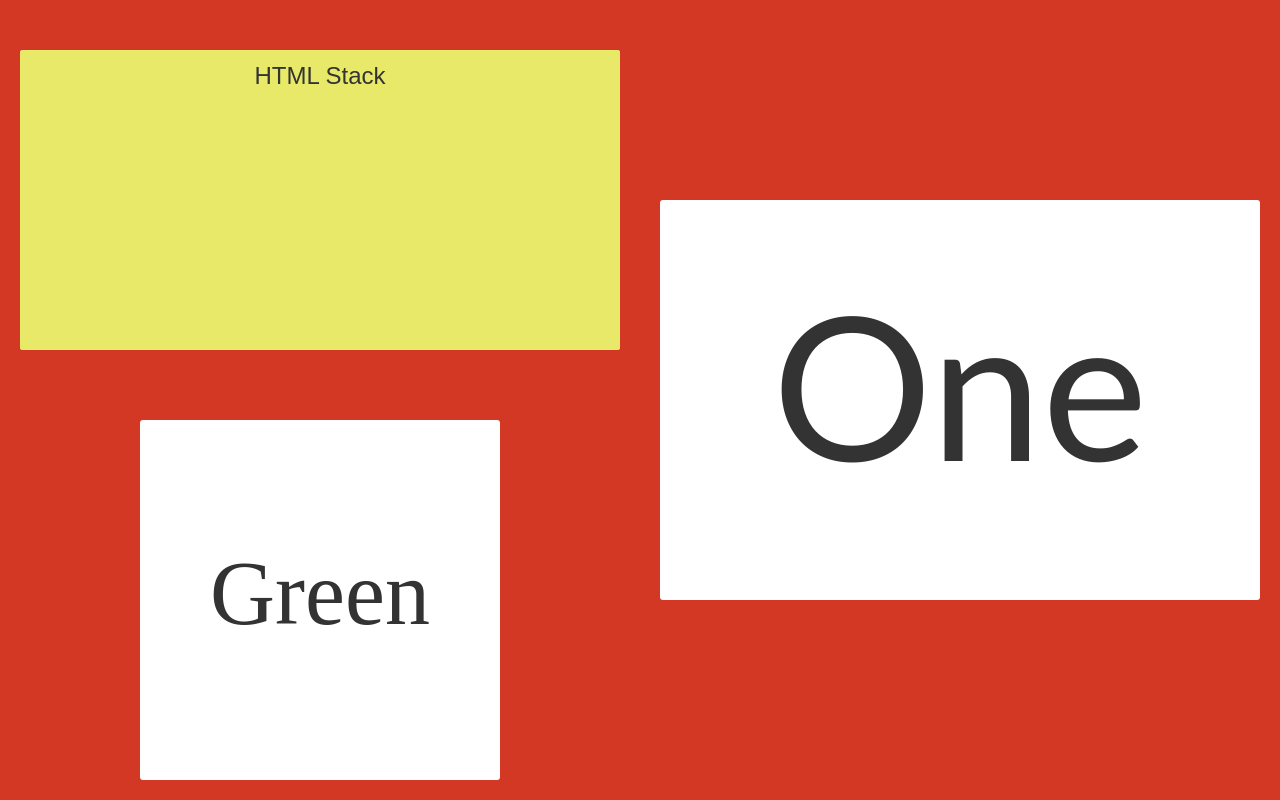
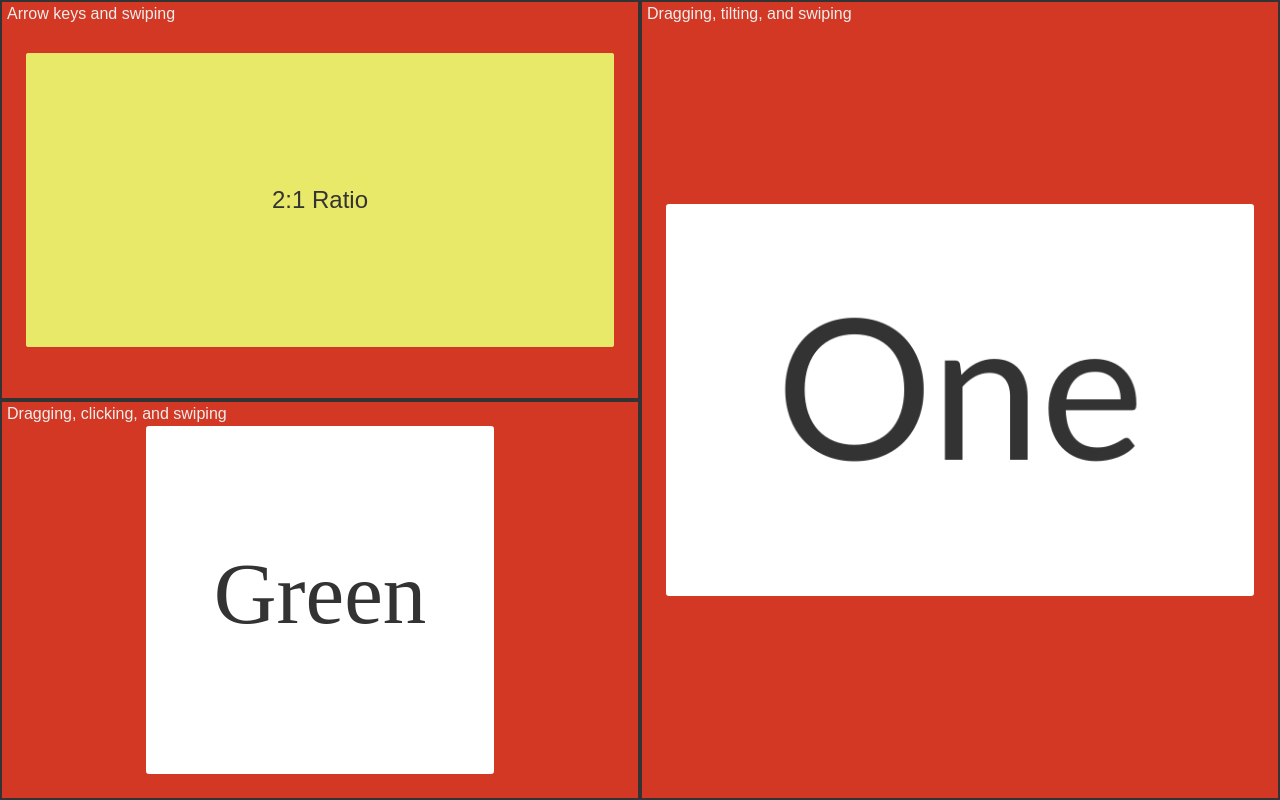
Before and after one commit to Ryan-Rutledge/FlashcardStacks, a plain HTML site: page index.html in a window 1280 px wide. Drawn offline with Linux system fonts and the light colour scheme.

Commit message:
Added card action data attributes

```diff
--- a/css/flashcardStacks.css
+++ b/css/flashcardStacks.css
@@ -1,16 +1,10 @@
-.fc_stack {
+.fc_container {
 	overflow: hidden;
 	box-sizing: border-box;
-
-	-webkit-touch-callout: none;
-	-webkit-user-select: none;
-	-khtml-user-select: none;
-	-moz-user-select: none;
-	-ms-user-select: none;
-	user-select: none;
+	padding: 1%;
 }
 
-.fc_stack > div {
+.fc_holder {
 	width: 100%;
 	height: 100%;
 	position: relative;
@@ -22,15 +16,11 @@
 
 .fc_card {
 	position: absolute;
-	top: 0;
-	right: 0;
-	bottom: 0;
-	left: 0;
+	top: 0; right: 0; bottom: 0; left: 0;
 	margin: auto;
 
 	width: 600px;
 	height: 400px;
-	cursor: pointer;
 
 	transform-style: preserve-3d;
 	-webkit-transform-style: preserve-3d;
@@ -47,6 +37,14 @@
 	-webkit-backface-visibility: hidden;
 	-ms-backface-visibility: hidden;
 	backface-visibility: hidden;
+}
+canvas.fc_side {
+	-webkit-touch-callout: none;
+	-webkit-user-select: none;
+	-khtml-user-select: none;
+	-moz-user-select: none;
+	-ms-user-select: none;
+	user-select: none;
 }
 
 .fc_side, .fc_content {
@@ -67,12 +65,7 @@
 	-webkit-transition: -webkit-transform 0.4s ease-out;
 	transition: transform 0.5s ease-out;
 }
-.fc_back {
-	-webkit-transform: rotateY(180deg);
-	-ms-transform: rotateY(180deg);
-	transform: rotateY(180deg);
-}
-.fc_facedown, .fc_faceup.fc_flipLeft {
+.fc_back, .fc_facedown, .fc_faceup.fc_flipLeft {
 	-webkit-transform: rotateY(180deg);
 	-ms-transform: rotateY(180deg);
 	transform: rotateY(180deg);
@@ -110,16 +103,21 @@
 .fc_facedown.fc_tiltLeft {
 	-webkit-transform: rotateY(160deg);
 	-ms-transform: rotateY(160deg);
-	transform: rotateY(1650eg);
+	transform: rotateY(160deg);
 }
 
-.fc_noAnimation > .fc_back, .fc_flipLeft, .fc_flipRight {
+.fc_noAnimation, .fc_noAnimation > .fc_back {
 	-webkit-transform: none;
 	-moz-transform: none;
 	-ms-transform: none;
 	transform: none;
 }
-.fc_noAnimation > .fc_back{
+.fc_noAnimation > .fc_side {
+	-webkit-backface-visibility: visible;
+	-ms-backface-visibility: visible;
+	backface-visibility: visible;
+}
+.fc_noAnimation > .fc_back {
 	display: none;
 }
 .fc_noAnimation.fc_facedown > .fc_back {
--- a/index.html
+++ b/index.html
@@ -19,11 +19,18 @@
 				margin: 0;
 			}
 
-			.fc_stack {
+			.note {
+				position: absolute;
+				top: 3px; left: 5px;
+			}
+			.fc_container {
+				position: relative;
 				height: 50%;
 				width: 50%;
-				padding: 20px;
+				padding: 1.5em;
 				float: left;
+				border: 2px solid #333;
+				color: #eee;
 			}
 			#integers {
 				height: 100%;
@@ -33,56 +40,69 @@
 				color: #333;
 				line-height: 2em;
 				text-align: center;
-				padding: 10px;
+				padding: 5px;
+				display: table;
 			}
-			.fc_content > span {
-				font-size: 1.5em;
-			}
+			button {border: none;}
+			span, button {font-size: 1.5em; vertical-align: middle;}
+			span {display: table-cell;}
 			.fc_content > p {
 				text-align: left;
 				line-height: 1.4em;
 				text-indent: 1ex;
-				font-size: 1.1em;
-				margin: 0;
-				padding: 0;
+				margin: 0; padding: 0;
 			}
+
 			.one {background-color: #e8e968}
-			.two {background-color: #9673d8}
+			.two {background-color: #c9a5f9}
 		</style>
 	</head>
 	<body onload="init()">
 		<!-- words stack -->
-		<div id="words" class="fc_stack" title="Dragging and tilting enabled"
-			data-fc-width="100" data-fc-height="50" data-fc-swipe data-fc-drag data-fc-tilt>
+		<div id="words" class="fc_container" data-fc-width="100" data-fc-height="50" data-fc-arrowkeys data-fc-swipe>
 			<!-- First Card -->
 			<div class="fc_content one">
-				<span>HTML Stack</span>
+				<span>2:1 Ratio</span>
 			</div>
 			<div class="fc_content two">
-				<span>This is a &lt;span&gt; tag.</span>
+				<p>This is a &lt;p&gt; tag. It contains ten different words!</p>
 			</div>
 
 			<!-- Second Card -->
+			<div class="fc_content two" data-fc-flipUp="focusform" data-fc-enter="focusform">
+				<p>What do you want the back of this card to say?</p>
+				<form onsubmit="document.getElementById('backSpan').innerHTML = this.say.value; fc.stacks['words'].flipCard(); return false">
+					<input name="say" autocomplete="off" maxlength="15" type="text" /><br />
+					<button type="submit" type="button">Make it so</button>
+				</form>
+			</div>
 			<div class="fc_content one">
-				<span>2<sup>nd</sup> Card</span>
+				<span id="backSpan">2<sup>nd</sup> Card</span>
 			</div>
 
-			<div class="fc_content two">
-				<p>This text is in a &lt;p&gt; tag, and contains a total of fourteen words.</p>
-			</div>
+			<div class="note">Arrow keys and swiping</div>
 		</div>
 
 		<!-- integers stack -->
-		<div id="integers" class="fc_stack" title="Clicking and arrow keys enabled"
-			data-fc-click data-fc-swipe data-fc-arrowkeys></div>
+		<div id="integers" class="fc_container" data-fc-drag data-fc-swipe data-fc-tilt>
+			<div class="note">Dragging, tilting, and swiping</div>
+		</div>
 
 		<!-- colors stack -->
-		<div id="colors" class="fc_stack" title="Dragging enabled; Canvas dimensions match flashcard dimensions"
-			data-fc-width="50" data-fc-height="50" data-fc-drag data-fc-swipe data-fc-scale></div>
+		<div id="colors" class="fc_container" data-fc-width="50" data-fc-height="50" data-fc-drag data-fc-click data-fc-swipe data-fc-scale>
+			<div class="note">Dragging, clicking, and swiping</div>
+		</div>
 
 
 		<!-- JavaScript -->
 		<script>
+			function focusform(stack) {
+				if (stack.isFaceUp) {
+					say = document.getElementsByName('say')[0]
+					say.value = '';
+					say.focus();
+				}
+			}
 			/******************************
 			 * Integer class              *
 			 ******************************/
@@ -144,14 +164,14 @@
 				ctx.fill();
 				ctx.closePath()
 			}
-			Color.prototype.onFlipDown = function(fc_stack) {
-				document.body.style.backgroundColor = this.color;
+			Color.prototype.onFlipDown = function(stack) {
+				stack.container.style.backgroundColor = this.color;
 			}
-			Color.prototype.onFlipUp = function(fc_stack) {
-				document.body.style.backgroundColor = '';
+			Color.prototype.onFlipUp = function(stack) {
+				stack.container.style.backgroundColor = '';
 			}
-			Color.prototype.onEnter = function(fc_stack) {
-				if (!fc_stack.isFaceUp) this.onFlipDown();
+			Color.prototype.onEnter = function(stack) {
+				if (!stack.isFaceUp) this.onFlipDown(stack);
 			}
 
 			/******************************
--- a/js/flashcardStacks.js
+++ b/js/flashcardStacks.js
@@ -33,41 +33,54 @@ var fc = {
 			this.functions = arguments[0];
 		}
 		else {
+			this.functions = {};
 			this.sides = arguments;
 		}
 	},
 
 	// Stack constructor
-	Stack: function(stack) {
-		this.id = stack.getAttribute('id');
+	Stack: function(container) {
+		this.container = container;
 		this.cur = 0; // Index of current card
 		this.fc_cards = []; // Empty stack of cards
 		this.swipeDist = 1;
 		this.isFaceUp = true;
 
 		// Check which listeners are enabled
-		if (stack.dataset.fcAll === '') {
+		if (container.dataset.fcAll === '') {
 			this.tiltEnabled = this.dragEnabled = this.clickEnabled = this.swipeEnabled = this.arrowkeysEnabled = true;
 		}
 		else {
-			this.tiltEnabled = stack.dataset.fcTilt === '';
-			this.dragEnabled = stack.dataset.fcDrag === '';
-			this.clickEnabled = stack.dataset.fcClick === '';
-			this.swipeEnabled = stack.dataset.fcSwipe === '';
-			this.arrowkeysEnabled = stack.dataset.fcArrowkeys === '';
+			this.tiltEnabled = container.dataset.fcTilt === '';
+			this.dragEnabled = container.dataset.fcDrag === '';
+			this.clickEnabled = container.dataset.fcClick === '';
+			this.swipeEnabled = container.dataset.fcSwipe === '';
+			this.arrowkeysEnabled = container.dataset.fcArrowkeys === '';
 		}
 
-		// Add to appropriate stacks
+		// Add to this stack appropriate arrays
 		if (this.tiltEnabled) fc.tiltStacks.push(this);
 		if (this.dragEnabled) fc.dragStacks.push(this);
 		if (this.clickEnabled) fc.clickStacks.push(this);
 		if (this.swipeEnabled) fc.swipeStacks.push(this);
 		if (this.arrowkeysEnabled) fc.arrowkeyStacks.push(this);
 
-		this.scalingEnabled = stack.dataset.fcScale === '';
+		this.scalingEnabled = container.dataset.fcScale === '';
+
+
+		// Assign stack functions
+		this.functions = {};
+		this.functions.onChange = container.dataset.fcChange ? window[container.dataset.fcChange]:null;
+		this.functions.onEnter = container.dataset.fcEnter ? window[container.dataset.fcEnter]:null;
+		this.functions.onLeave = container.dataset.fcLeave ? window[container.dataset.fcLeave]:null;
+		this.functions.onFlip = container.dataset.fcFlip ? window[container.dataset.fcFlip]:null;
+		this.functions.onFlipUp = container.dataset.fcFlipup ? window[container.dataset.fcFlipup]:null;
+		this.functions.onFlipDown = container.dataset.fcFlipdown ? window[container.dataset.fcFlipdown]:null;
+		this.functions.onFlipRight = container.dataset.fcFlipright ? window[container.dataset.fcFlipright]:null;
+		this.functions.onFlipLeft = container.dataset.fcFlipleft ? window[container.dataset.fcFlipleft]:null;
 
 		// Set front and back of flashcard
-		var elements = stack.getElementsByClassName('fc_content');
+		var elements = container.getElementsByClassName('fc_content');
 		if (elements.length) {
 			this.usingCanvas = false;
 			this.front = document.createElement('div');
@@ -85,8 +98,8 @@ var fc = {
 		this.back.classList.add('fc_back');
 
 		// Set dimensions
-		this.front.height = this.back.height = stack.dataset.fcHeight ? stack.dataset.fcHeight:400;
-		this.front.width = this.back.width = stack.dataset.fcWidth ? stack.dataset.fcWidth:600;
+		this.front.height = this.back.height = container.dataset.fcHeight ? container.dataset.fcHeight:400;
+		this.front.width = this.back.width = container.dataset.fcWidth ? container.dataset.fcWidth:600;
 		this.aspectRatio = this.front.width / this.front.height;
 
 		// Set card
@@ -99,26 +112,38 @@ var fc = {
 		}
 
 		// Create inner element for margins
-		var margin = document.createElement('div');
-		margin.appendChild(this.card);
-		margin.style.display = 'none';
-		this.container = margin;
+		this.holder = document.createElement('div');
+		this.holder.appendChild(this.card);
+		this.holder.style.display = 'none';
+		this.holder.classList.add('fc_holder');
 
 		// Append to parent
-		stack.appendChild(margin);
+		container.appendChild(this.holder);
 
 		this.resetTouchEvent();
 
 		if (!this.usingCanvas) {
-			count = elements.length;
-			for (var i = 0; i < count; i+=2) {
-				var front = stack.firstElementChild;
-				stack.removeChild(front);
+			for (var i = 0; i < elements.length; i+=2) {
+				var front = container.firstElementChild;
+				container.removeChild(front);
 
-				var back = stack.firstElementChild;
-				stack.removeChild(back);
+				var back = container.firstElementChild;
+				container.removeChild(back);
 
-				this.push(new fc.FlashCard(front, back));
+				var flashcard = new fc.FlashCard(front, back)
+
+				// Assign flashcard functions
+
+				this.push(flashcard);
+
+				flashcard.functions.onChange = front.dataset.fcChange ? window[front.dataset.fcChange]:null;
+				flashcard.functions.onEnter = front.dataset.fcEnter ? window[front.dataset.fcEnter]:null;
+				flashcard.functions.onLeave = front.dataset.fcLeave ? window[front.dataset.fcLeave]:null;
+				flashcard.functions.onFlip = front.dataset.fcFlip ? window[front.dataset.fcFlip]:null;
+				flashcard.functions.onFlipUp = front.dataset.fcFlipup ? window[front.dataset.fcFlipup]:null;
+				flashcard.functions.onFlipDown = front.dataset.fcFlipdown ? window[front.dataset.fcFlipdown]:null;
+				flashcard.functions.onFlipRight = front.dataset.fcFlipright ? window[front.dataset.fcFlipright]:null;
+				flashcard.functions.onFlipLeft = front.dataset.fcFlipleft ? window[front.dataset.fcFlipleft]:null;
 			}
 		}
 	},
@@ -182,9 +207,8 @@ var fc = {
 	arrowkeyListener: function(stacks) {
 			window.addEventListener('keydown', function(e) {
 				if (e.which >= 37 && e.which <= 40)
-					for (var s in stacks) {
+					for (var s in stacks)
 						stacks[s].moveCard(e.which - 37);
-					}
 			}, false);
 	},
 
@@ -203,10 +227,10 @@ var fc = {
 	// Create flashcard stacks
 	init: function(objectStacks) {
 		// Setup Flashcard elements
-		var stackElements = document.getElementsByClassName('fc_stack');
-		for (var i = 0; i < stackElements.length; i++) {
-			fc.keys.push(stackElements[i].getAttribute('id'));
-			var newStack = new fc.Stack(stackElements[i]);
+		var stackContainers = document.getElementsByClassName('fc_container');
+		for (var i = 0; i < stackContainers.length; i++) {
+			fc.keys.push(stackContainers[i].getAttribute('id'));
+			var newStack = new fc.Stack(stackContainers[i]);
 			fc.stacks[fc.keys[i]] = newStack;
 		}
 
@@ -264,7 +288,7 @@ var fc = {
 						var t2 = setTimeout(function() {thisStack.card.classList.remove('fc_flipRight'); thisStack.animating = false;}, fc.flipTime);
 					}
 
-					thisStack.fc_cards[thisStack.cur].onFlip(thisStack, direction);
+					thisStack.onFlip(direction);
 				}
 			}
 
@@ -275,14 +299,14 @@ var fc = {
 					this.animating = true;
 					var thisStack = this;
 
-					thisStack.fc_cards[thisStack.cur].onChange(thisStack, fc.MOVEMENT.LEAVE);
+					thisStack.onChange(fc.MOVEMENT.LEAVE);
 
 					switch (direction) {
 						case fc.MOVEMENT.UP:
 							thisStack.card.classList.add('fc_moveUp');
 							var t1 = setTimeout(function() {
 								thisStack.showNextCard();
-								thisStack.fc_cards[thisStack.cur].onChange(thisStack, fc.MOVEMENT.ENTER);
+								thisStack.onChange(fc.MOVEMENT.ENTER);
 							}, fc.changeHalf);
 							var t2 = setTimeout(function() {thisStack.card.classList.remove('fc_moveUp'); thisStack.animating = false;}, fc.changeTime);
 							break;
@@ -290,7 +314,7 @@ var fc = {
 							thisStack.card.classList.add('fc_moveDown');
 							var t1 = setTimeout(function() {
 								thisStack.showPrevCard(thisStack);
-								thisStack.fc_cards[thisStack.cur].onChange(thisStack, fc.MOVEMENT.ENTER);
+								thisStack.onChange(fc.MOVEMENT.ENTER);
 							}, fc.changeHalf);
 							var t2 = setTimeout(function() {thisStack.card.classList.remove('fc_moveDown'); thisStack.animating = false;}, fc.changeTime);
 							break;
@@ -298,6 +322,8 @@ var fc = {
 
 				}
 			}
+
+			if (fc.tiltStacks.length) fc.tiltListener();
 		}
 		else { // If 3d animations are not supported
 			for (var key in fc.stacks) {
@@ -309,19 +335,22 @@ var fc = {
 				this.card.classList.toggle('fc_facedown');
 				this.card.classList.toggle('fc_faceup');
 				this.isFaceUp = !this.isFaceUp;
-				this.card.onFlip(this, direction);
+				this.onFlip(direction);
 			}
 
 			// Change to adjacent card
 			fc.Stack.prototype.changeCard = function(direction) {
+				this.fc_cards[this.cur].onChange(this, fc.MOVEMENT.LEAVE);
+
 				if (direction === fc.MOVEMENT.UP)
 					this.showNextCard();
 				else
 					this.showPrevCard();
+
+				this.fc_cards[this.cur].onChange(this, fc.MOVEMENT.ENTER);
 			}
 		}
 
-		if (fc.tiltStacks.length) fc.tiltListener();
 		if (fc.dragStacks.length) fc.dragListener(fc.dragStacks);
 		if (fc.clickStacks.length) fc.clickListener(fc.clickStacks);
 		if (fc.swipeStacks.length) fc.swipeListener(fc.swipeStacks);
@@ -360,14 +389,8 @@ fc.FlashCard.prototype.drawBack = function(ctx) {
 
 // Called every time card is flipped
 fc.FlashCard.prototype.onFlip = function(stack, direction) {
-	if (this.functions) {
-		if (direction === fc.MOVEMENT.RIGHT) {
-			if (this.functions.onFlipRight)
-				this.functions.onFlipRight(stack);
-		}
-		else if (this.functions.onFlipLeft) {
-				this.functions.onFlipLeft(stack);
-		}
+	if (this.functions.onFlip)
+		this.functions.onFlip(stack);
 
 	if (stack.isFaceUp) {
 		if (this.functions.onFlipUp) {
@@ -378,24 +401,27 @@ fc.FlashCard.prototype.onFlip = function(stack, direction) {
 		this.functions.onFlipDown(stack);
 	}
 
-		if (this.functions.onFlip)
-			this.functions.onFlip(stack);
+	if (direction === fc.MOVEMENT.RIGHT) {
+		if (this.functions.onFlipRight)
+			this.functions.onFlipRight(stack);
+	}
+	else if (this.functions.onFlipLeft) {
+			this.functions.onFlipLeft(stack);
 	}
 }
 
 // Called every time card is changed
-fc.FlashCard.prototype.onChange = function(stack, direction) {
-	if (this.functions) {
-		if (direction === fc.MOVEMENT.LEAVE) {
+fc.FlashCard.prototype.onChange = function(stack, movement) {
+	if (movement === fc.MOVEMENT.LEAVE) {
+		if (this.functions.onChange)
+			this.functions.onChange(stack);
+
 		if (this.functions.onLeave)
 			this.functions.onLeave(stack);
+
 	}
 	else if (this.functions.onEnter) {
 		this.functions.onEnter(stack);
-
-			if (this.functions.onChange)
-				this.functions.onChange(stack);
-		}
 	}
 }
 /******************************
@@ -407,7 +433,7 @@ fc.Stack.prototype.push = function(flashcard) {
 	this.fc_cards.push(flashcard);
 
 	if (this.fc_cards.length <= 1) {
-		this.container.style.display = '';
+		this.holder.style.display = '';
 		this.resize();
 
 		if (this.usingCanvas) {
@@ -423,7 +449,7 @@ fc.Stack.prototype.push = function(flashcard) {
 // Pop card from stack
 fc.Stack.prototype.pop = function() {
 	if (this.fc_cards.length <= 1) {
-		this.container.style.display = 'none';
+		this.holder.style.display = 'none';
 	}
 	this.keys.pop();
 	return this.fc_cards.pop();
@@ -442,8 +468,8 @@ fc.Stack.prototype.load = function() {
 // Resize flashcards while maintaining aspect ratio
 fc.Stack.prototype.resize = function() {
 	with (this) {
-		var h = container.clientHeight;
-		var w = container.clientWidth;
+		var h = holder.clientHeight;
+		var w = holder.clientWidth;
 
 		if (h*aspectRatio > w)
 			h = w/aspectRatio;
@@ -463,6 +489,45 @@ fc.Stack.prototype.resize = function() {
 	}
 }
 
+fc.Stack.prototype.onChange = function(movement) {
+	if (movement === fc.MOVEMENT.LEAVE) {
+		if (this.functions.onChange)
+			this.functions.onChange(this);
+
+		if (this.functions.onLeave)
+			this.functions.onLeave(this);
+	}
+	else if (this.functions.onEnter) {
+		this.functions.onEnter(this);
+	}
+
+	this.fc_cards[this.cur].onChange(this, movement);
+}
+
+fc.Stack.prototype.onFlip = function(direction) {
+	if (this.functions.onFlip)
+		this.functions.onFlip(this);
+
+	if (this.isFaceUp) {
+		if (this.functions.onFlipUp) {
+			this.functions.onFlipUp(this);
+		}
+	}
+	else if (this.functions.onFlipDown) {
+		this.functions.onFlipDown(this);
+	}
+
+	if (direction === fc.MOVEMENT.RIGHT) {
+		if (this.functions.onFlipRight)
+			this.functions.onFlipRight(this);
+	}
+	else if (this.functions.onFlipLeft) {
+			this.functions.onFlipLeft(this);
+	}
+
+	this.fc_cards[this.cur].onFlip(this, direction);
+}
+
 // Set height and width of canvas context
 fc.Stack.prototype.setContextSize = function(x, y) {
 	this.card.width = x;
@@ -476,8 +541,8 @@ fc.Stack.prototype.setSize = function(x, y) {
 }
 
 // Switch to, and draw, the previous card
-fc.Stack.prototype.showPrevCard = function(thisStack) {
-	with (thisStack) {
+fc.Stack.prototype.showPrevCard = function() {
+	with (this) {
 		cur = (cur + fc_cards.length - 1) % fc_cards.length;
 		if (usingCanvas)
 			draw();
@@ -529,7 +594,6 @@ fc.Stack.prototype.resetTouchEvent = function() {
 fc.Stack.prototype.touchstart = function(e) {
 	this.touchX = e.touches[0].pageX;
 	this.touchY = e.touches[0].pageY;
-	e.preventDefault();
 }
 
 // TouchEnd
@@ -589,7 +653,6 @@ fc.Stack.prototype.dragListener = function() {
 		fc.touchedStack = thisStack;
 		e.touches = [{'pageX': e.clientX, 'pageY': e.clientY}];
 		fc.touchedStack.touchstart(e);
-		console.log('mousedown');
 	});
 }
 
```
Lines whose indentation alone changed are shown as unchanged.
